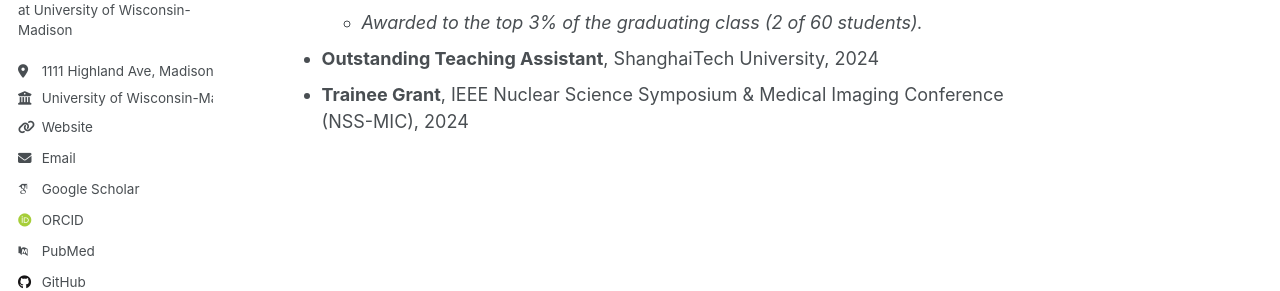
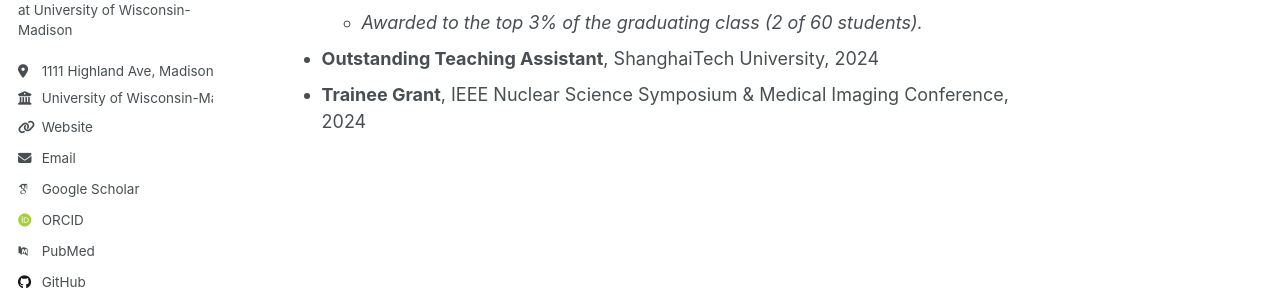
Before and after one commit to xp1999/xp1999.github.io, a Jekyll site: the page built from _pages/about.md, in a window 1280 px wide and 900 px high, scrolled down 837 px. Shown: the part 366-657 px from the top of the window. Built offline with Jekyll 4.4.1, drawn with Linux system fonts in a browser that asks for light colours; some web fonts are replaced; a script that is not in the unit is left out.

Commit message:
Update about.md

```diff
--- a/_pages/about.md
+++ b/_pages/about.md
@@ -40,4 +40,4 @@ Honors
 - **Outstanding Graduate**, ShanghaiTech University, 2025
   - *Awarded to the top 3% of the graduating class (2 of 60 students).*
 - **Outstanding Teaching Assistant**, ShanghaiTech University, 2024
-- **Trainee Grant**, IEEE Nuclear Science Symposium & Medical Imaging Conference (NSS-MIC), 2024
+- **Trainee Grant**, IEEE Nuclear Science Symposium & Medical Imaging Conference, 2024
```
